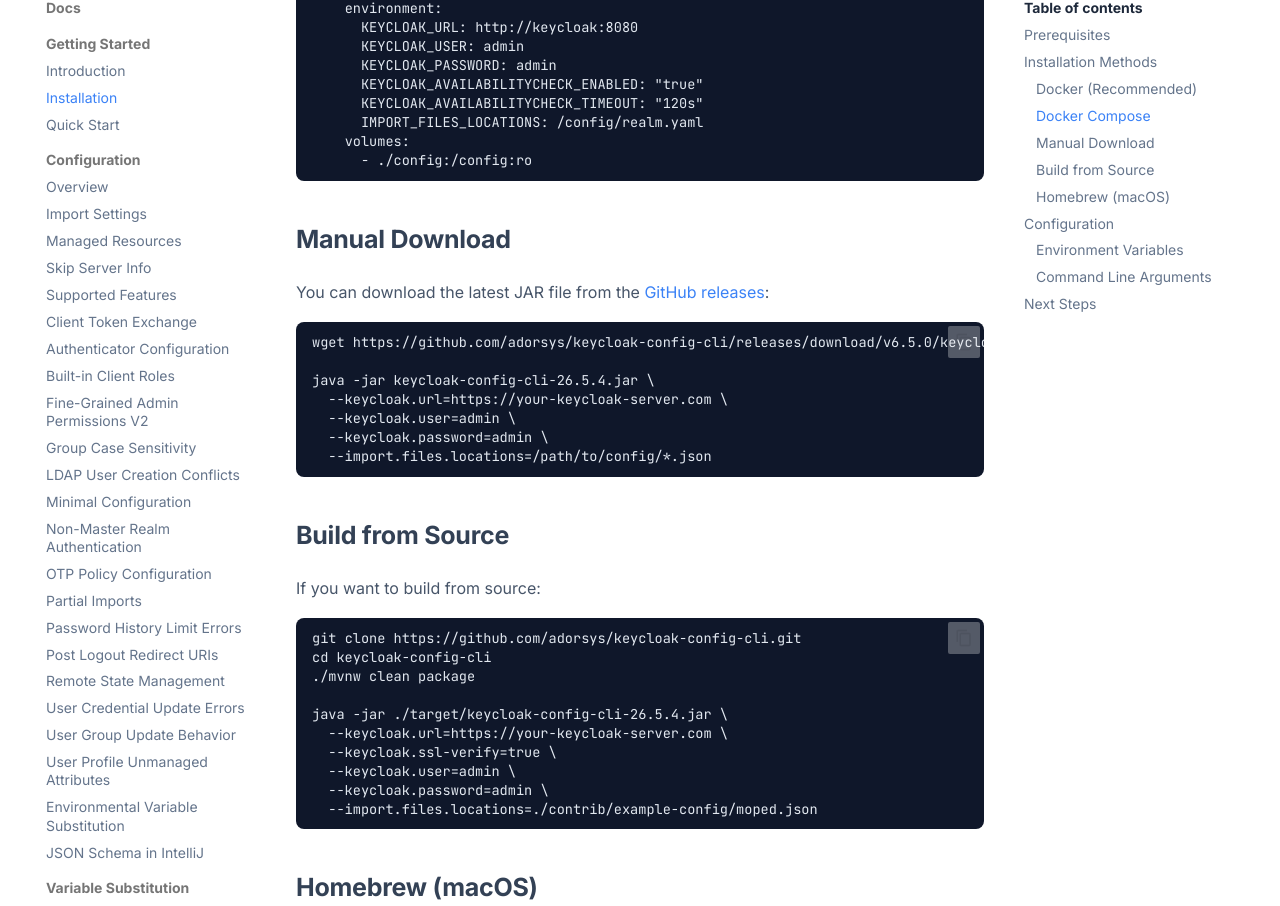
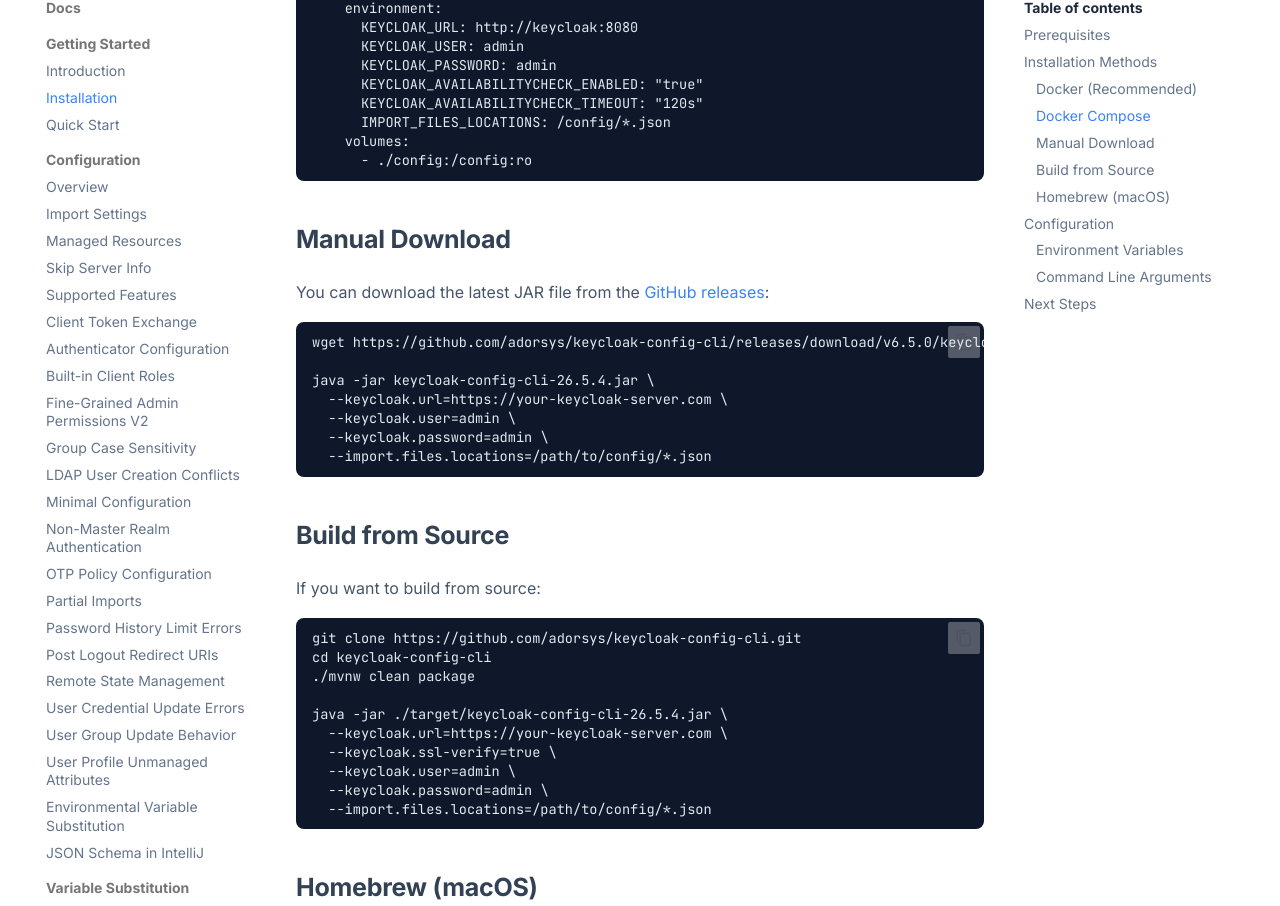
Before and after one commit to adorsys/keycloak-config-cli, an MkDocs documentation site: the page built from docs/docs/installation.md, in a window 1280 px wide and 1400 px high, scrolled down 1214 px. Shown: the part 147-1053 px from the top of the window. Built offline with MkDocs 1.6.1 and Material for MkDocs 9.7.7, drawn with Linux system fonts in a browser that asks for light colours; comment, search, counter and statistics services are not loaded.

Commit message:
changed ./contrib/example-config/moped.json to /path/to/config/*.json

````diff
--- a/docs/docs/installation.md
+++ b/docs/docs/installation.md
@@ -52,7 +52,7 @@
       KEYCLOAK_PASSWORD: admin
       KEYCLOAK_AVAILABILITYCHECK_ENABLED: "true"
       KEYCLOAK_AVAILABILITYCHECK_TIMEOUT: "120s"
-      IMPORT_FILES_LOCATIONS: /config/realm.yaml
+      IMPORT_FILES_LOCATIONS: /config/*.json
     volumes:
       - ./config:/config:ro
 ```
@@ -85,7 +85,7 @@
   --keycloak.ssl-verify=true \
   --keycloak.user=admin \
   --keycloak.password=admin \
-  --import.files.locations=./contrib/example-config/moped.json
+  --import.files.locations=/path/to/config/*.json
 ```
 
 ### Homebrew (macOS)
````
